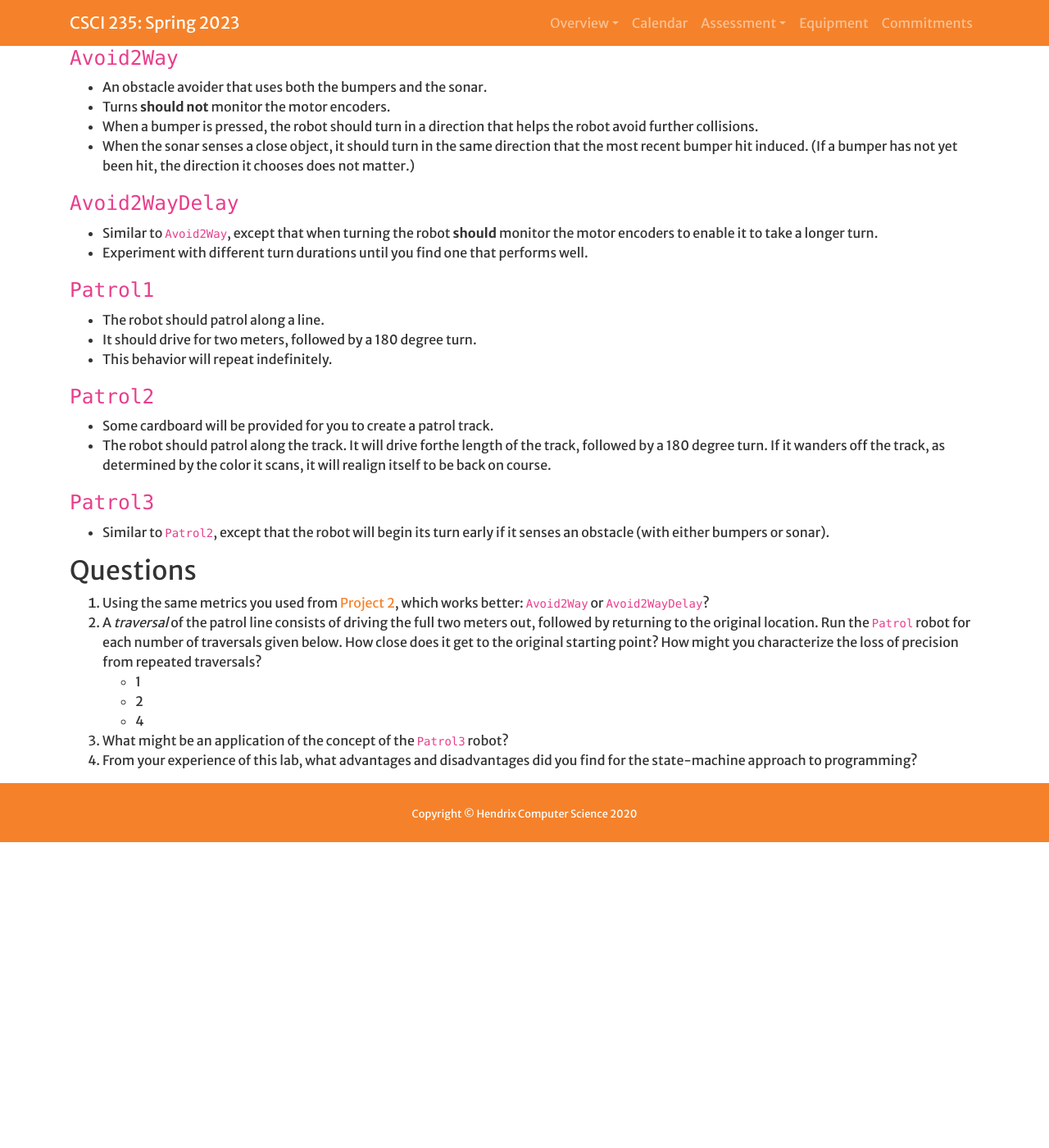
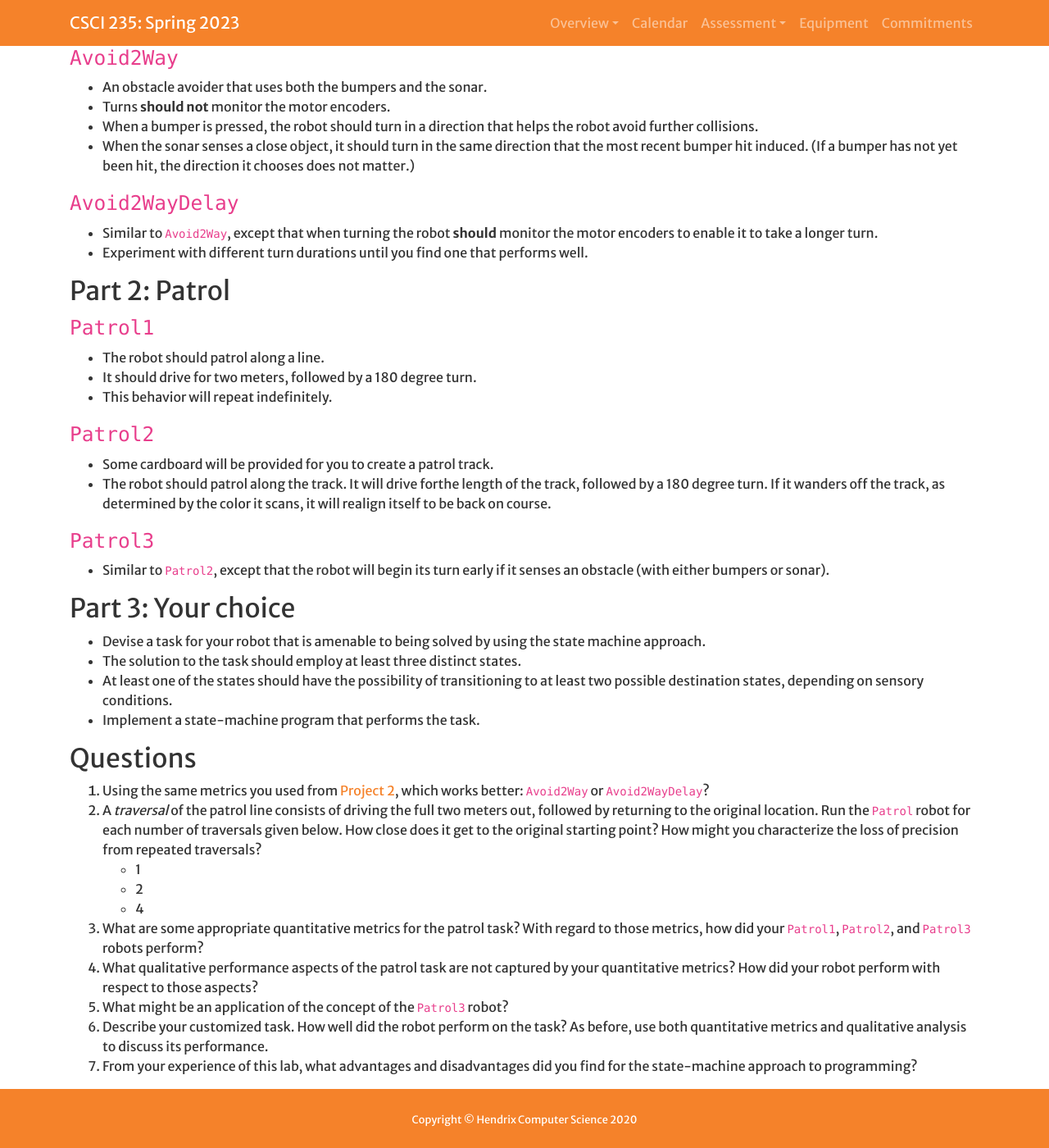
Before and after one commit to Hendrix-CS/csci235, a Jekyll site: the page built from projects/modes.md, in a window 1280 px wide and 1400 px high, scrolled down 424 px. Shown: the whole window at 82% size. Built offline with Jekyll 4.4.1, drawn with Linux system fonts in a browser that asks for light colours; a script that is not in the unit is left out; our own code applies the rules of GitHub Pages for plain Markdown files; before the commit the page ends 1451 px from its top, so only the background shows below that; some of the changed text lies outside the part shown.

Commit message:
Revised Project 3.

```diff
--- a/projects/modes.md
+++ b/projects/modes.md
@@ -13,7 +13,7 @@ worktitle: Mode Selection
 * [`rotation_demo.py`]({{site.baseurl}}/assets/programs/mode_selection_2/rotation_demo.py)
 * [`demo3.py`]({{site.baseurl}}/assets/programs/mode_selection_2/demo3.py)
 
-## Assignment
+## Part 1: Obstacle Avoidance
 
 * In addition to the ultrasonic sensor and two touch sensors, attach and wire the color sensor
   pointed toward the ground.
@@ -33,6 +33,9 @@ worktitle: Mode Selection
   encoders to enable it to take a longer turn.
 * Experiment with different turn durations until you find one that performs well.
 
+
+## Part 2: Patrol
+
 ### `Patrol1`
 * The robot should patrol along a line.
 * It should drive for two meters, followed by a 180 degree turn.
@@ -48,6 +51,14 @@ worktitle: Mode Selection
 * Similar to `Patrol2`, except that the robot will begin its turn early if it senses an
   obstacle (with either bumpers or sonar).
 
+## Part 3: Your choice
+* Devise a task for your robot that is amenable to being solved by using the state machine
+approach.
+* The solution to the task should employ at least three distinct states.
+* At least one of the states should have the possibility of transitioning to at least
+  two possible destination states, depending on sensory conditions.
+* Implement a state-machine program that performs the task.
+
 ## Questions
 
 1. Using the same metrics you used from [Project 2]({{site.baseurl}}/projects/avoid.html), which works better: `Avoid2Way` or `Avoid2WayDelay`?
@@ -57,5 +68,11 @@ worktitle: Mode Selection
    * 1
    * 2
    * 4
-3. What might be an application of the concept of the `Patrol3` robot?
-4. From your experience of this lab, what advantages and disadvantages did you find for the state-machine approach to programming?
+3. What are some appropriate quantitative metrics for the patrol task? With regard to those
+   metrics, how did your `Patrol1`, `Patrol2`, and `Patrol3` robots perform?
+4. What qualitative performance aspects of the patrol task are not captured by your
+   quantitative metrics? How did your robot perform with respect to those aspects?
+5. What might be an application of the concept of the `Patrol3` robot?
+6. Describe your customized task. How well did the robot perform on the task? As before, use both
+   quantitative metrics and qualitative analysis to discuss its performance.
+7. From your experience of this lab, what advantages and disadvantages did you find for the state-machine approach to programming?
```
